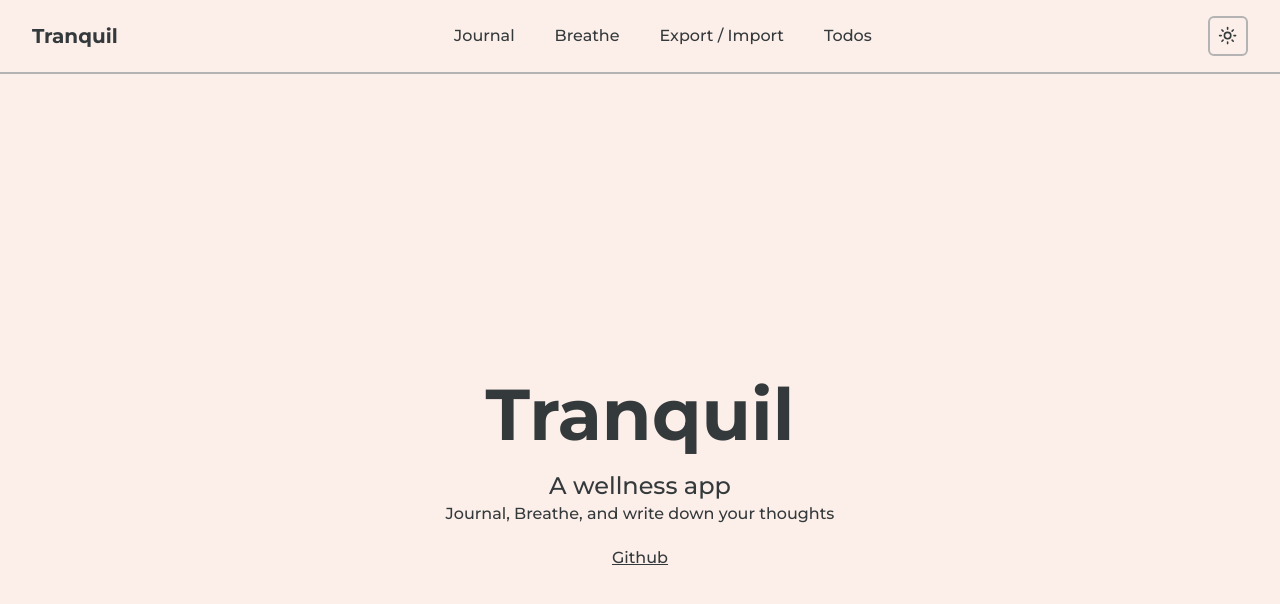
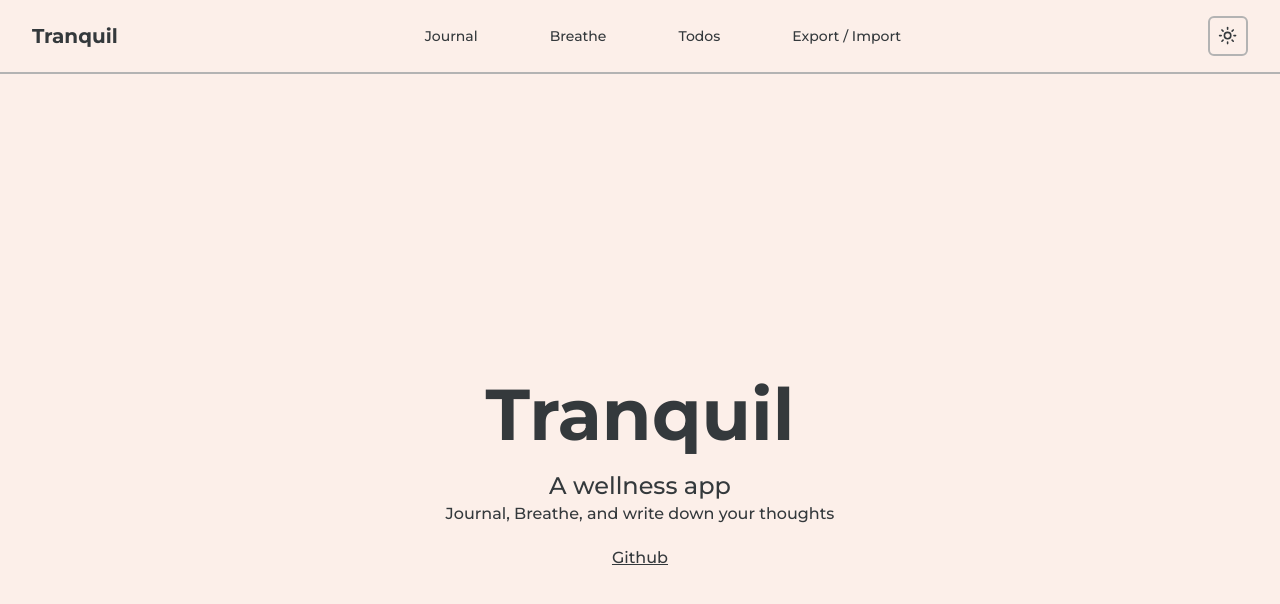
Before and after one commit to vibovenkat123/Tranquil, a Next.js app: page / in a window 1280 px wide. Shown: the top 604 px of the page. Built offline with nearby package versions, Linux system fonts and the light colour scheme.

Commit message:
feat: better ui for links

```diff
--- a/app/components/Header.tsx
+++ b/app/components/Header.tsx
@@ -18,10 +18,18 @@ export default function Header(): React.ReactElement {
           <h1 className="font-semibold text-xl">Tranquil</h1>
         </Link>
         <nav className="hidden md:flex items-center space-x-10">
-          <Link href="/journal">Journal</Link>
-          <Link href="/breathe">Breathe</Link>
-          <Link href="/export">Export / Import</Link>
-          <Link href="/todos">Todos</Link>
+          <Link href="/journal">
+            <Button variant="ghost">Journal</Button>
+          </Link>
+          <Link href="/breathe">
+            <Button variant="ghost">Breathe</Button>
+          </Link>
+          <Link href="/todos">
+            <Button variant="ghost">Todos</Button>
+          </Link>
+          <Link href="/export">
+            <Button variant="ghost">Export / Import</Button>
+          </Link>
         </nav>
         <nav className="flex items-center space-x-10">
           <ModeToggle mobile={false} />
```
